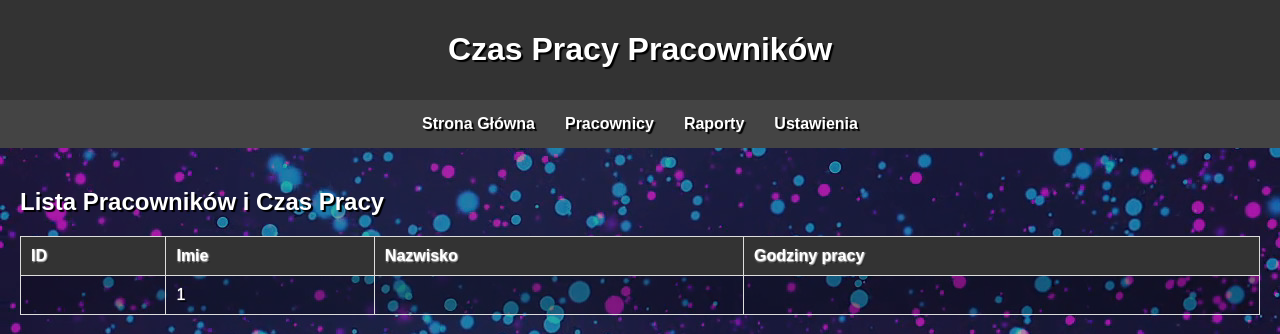
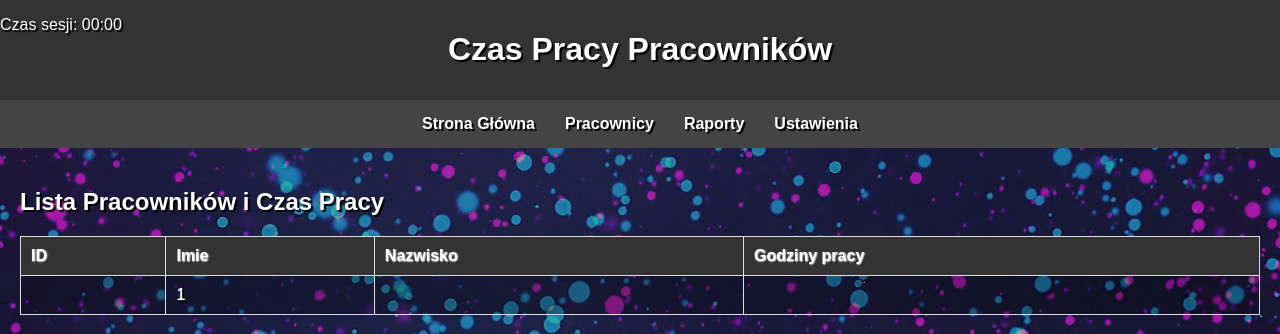
Before and after one commit to DoubtingFive/Czas-Pracy, a PHP site: page /tabela.php in a window 1280 px wide. Shown: the top 334 px of the page. Run offline with PHP 8.4, Linux system fonts and the light colour scheme; tables that the repository leaves empty or names only in its code hold one stand-in row (values such as "Sample post"); data that the repository does not hold is empty.

Commit message:
Update tabela.php

```diff
--- a/tabela.php
+++ b/tabela.php
@@ -7,6 +7,7 @@
     <title>Czas Pracy Pracowników</title>
 </head>
 <body>
+	<p style="position:absolute;" id="czas">Czas sesji: 00:00</p>
     <header>
         <h1>Czas Pracy Pracowników</h1>
     </header>
@@ -18,6 +19,24 @@
     </nav>
 	<main>
         <h2>Lista Pracowników i Czas Pracy</h2>
+
+            <!-- Liczenie czasu -->
+			<script>
+				czas = 0;
+				const czas = document.getElementById("czas");
+				setInterval(function() {
+					czas++;
+					h = Math.floor(czas/60/60);
+					m = Math.floor(czas/60%60);
+					s = czas%60;
+					czas.innerHTML = "Czas sesji: "+
+					(h >= 1)?h+":":"" +
+					(m < 10)?(m == 0)?"00":"0"+m:m + ":" +
+					(s < 10)?(s == 0)?"00":"0"+s:s;
+				}, 1000);
+			</script>
+
+        	<!-- Tabela -->
 			<?php
 				$idp = mysqli_connect("localhost","website","mySmGZ@04d5*J85o","pracownicy");
 
```
Lines whose indentation alone changed are shown as unchanged.
